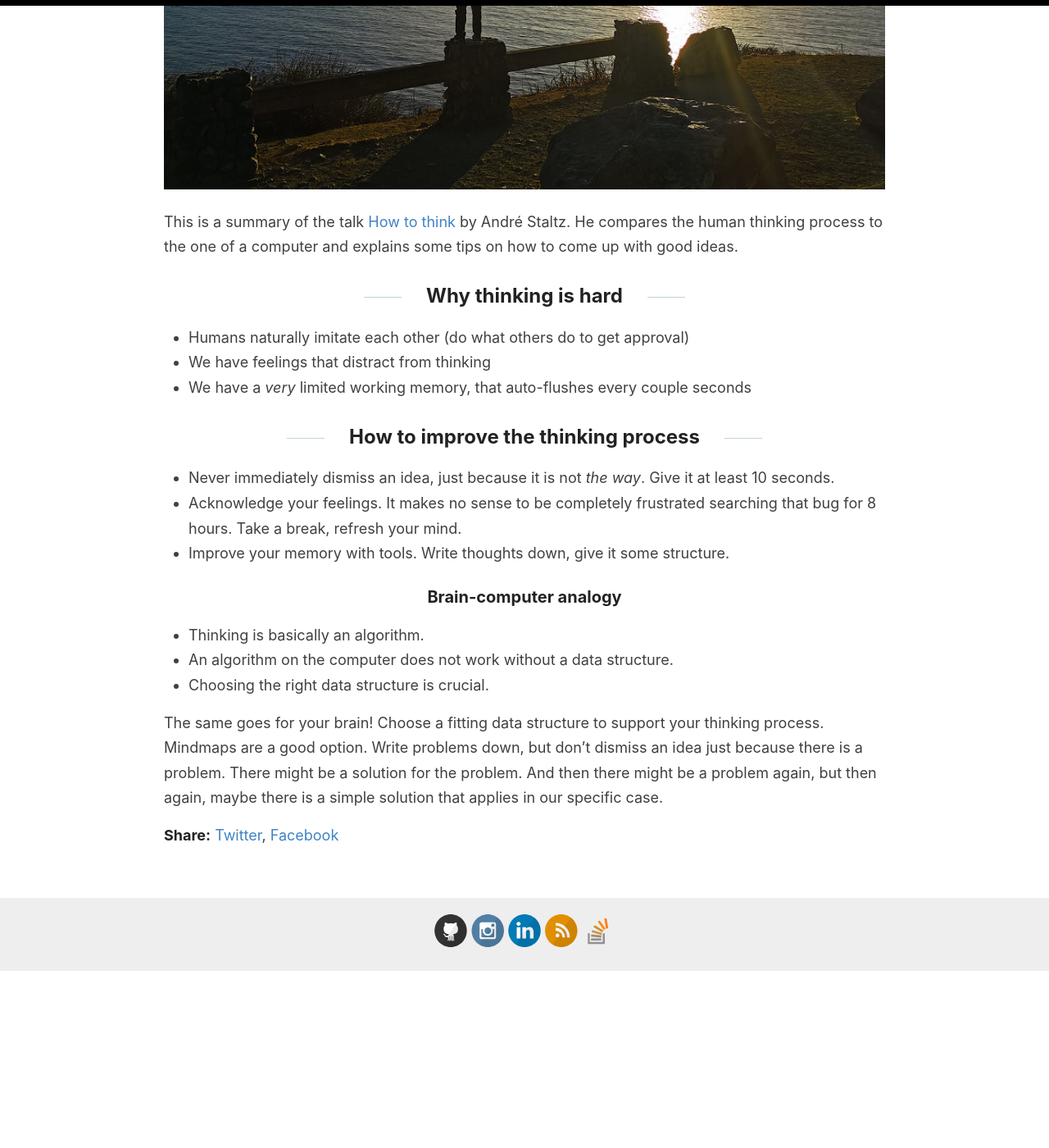
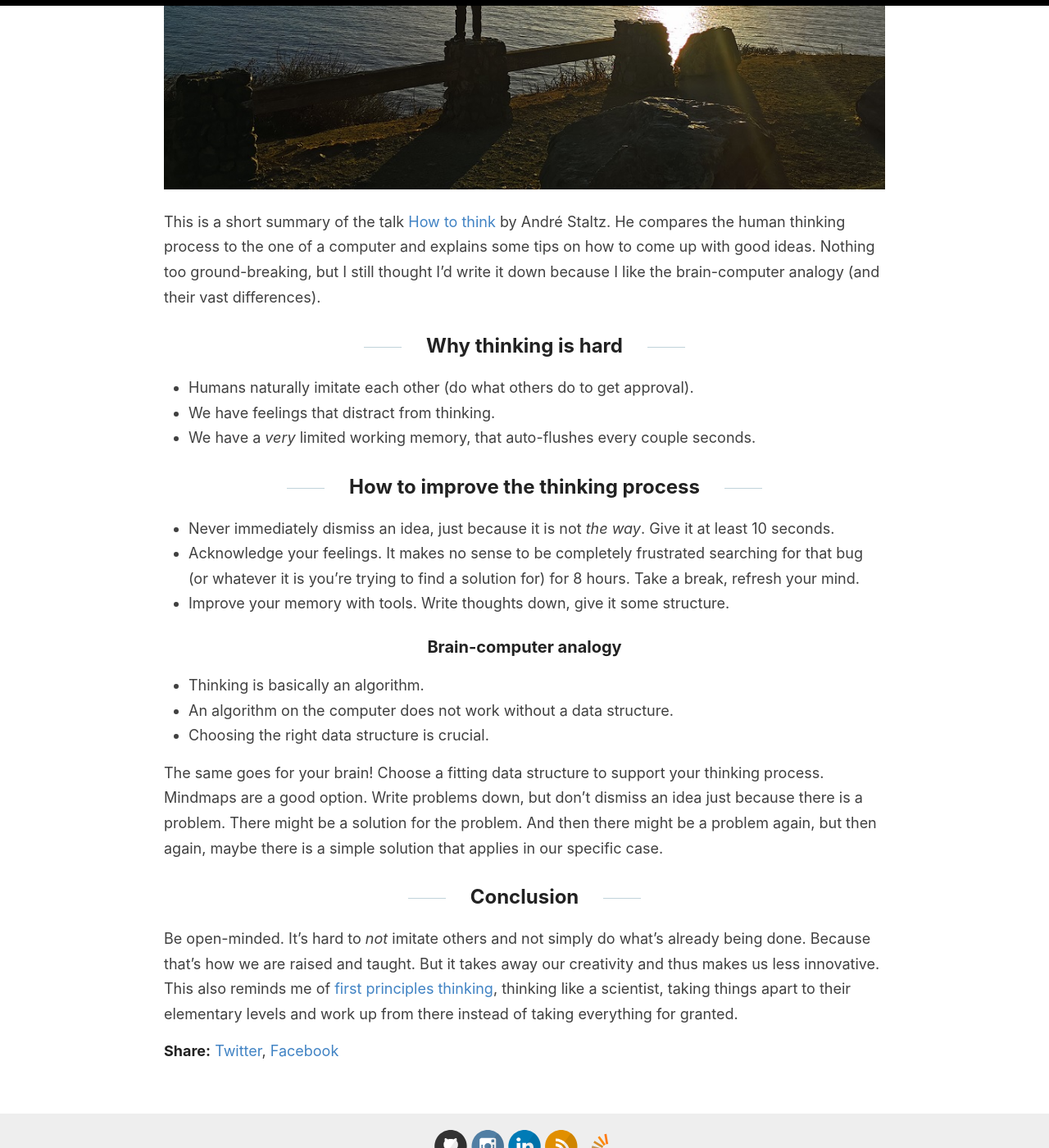
Before and after one commit to patricsteiner/patricsteiner.github.io, a Jekyll site: the page built from _posts/2020-11-19-how-to-think.md, in a window 1280 px wide and 1400 px high, scrolled down 703 px. Shown: the whole window at 82% size. Built offline with Jekyll 4.4.1, drawn with Linux system fonts in a browser that asks for light colours; before the commit the page ends 1887 px from its top, so only the background shows below that.

Commit message:
update stuff

```diff
--- a/_posts/2020-11-19-how-to-think.md
+++ b/_posts/2020-11-19-how-to-think.md
@@ -5,16 +5,16 @@ image: think.jpg
 categories: [thinking, philosophy]
 ---
 
-This is a summary of the talk [How to think](https://www.youtube.com/watch?v=_fB8GRotdrc) by André Staltz. He compares the human thinking process to the one of a computer and explains some tips on how to come up with good ideas.
+This is a short summary of the talk [How to think](https://www.youtube.com/watch?v=_fB8GRotdrc) by André Staltz. He compares the human thinking process to the one of a computer and explains some tips on how to come up with good ideas. Nothing too ground-breaking, but I still thought I'd write it down because I like the brain-computer analogy (and their vast differences).
 
 ## Why thinking is hard
-- Humans naturally imitate each other (do what others do to get approval)
-- We have feelings that distract from thinking
-- We have a _very_ limited working memory, that auto-flushes every couple seconds
+- Humans naturally imitate each other (do what others do to get approval).
+- We have feelings that distract from thinking.
+- We have a _very_ limited working memory, that auto-flushes every couple seconds.
 
 ## How to improve the thinking process
 - Never immediately dismiss an idea, just because it is not _the way_. Give it at least 10 seconds.
-- Acknowledge your feelings. It makes no sense to be completely frustrated searching that bug for 8 hours. Take a break, refresh your mind.
+- Acknowledge your feelings. It makes no sense to be completely frustrated searching for that bug (or whatever it is you're trying to find a solution for) for 8 hours. Take a break, refresh your mind.
 - Improve your memory with tools. Write thoughts down, give it some structure.
 
 ### Brain-computer analogy
@@ -24,3 +24,6 @@ This is a summary of the talk [How to think](https://www.youtube.com/watch?v=_fB
 
 The same goes for your brain! Choose a fitting data structure to support your thinking process. Mindmaps are a good option.
 Write problems down, but don't dismiss an idea just because there is a problem. There might be a solution for the problem. And then there might be a problem again, but then again, maybe there is a simple solution that applies in our specific case.
+
+## Conclusion
+Be open-minded. It's hard to _not_ imitate others and not simply do what's already being done. Because that's how we are raised and taught. But it takes away our creativity and thus makes us less innovative. This also reminds me of [first principles thinking](https://jamesclear.com/first-principles), thinking like a scientist, taking things apart to their elementary levels and work up from there instead of taking everything for granted.
```
Also changed, not shown: _pages/about.md (+4 -2 lines), _posts/2021-01-31-argumente-gegen-whatsapp.md (+37 -25 lines).
